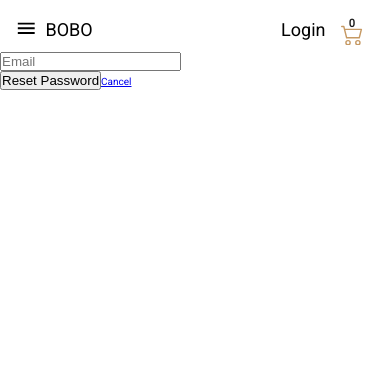
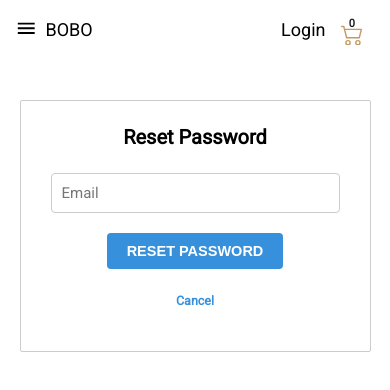
Before and after one commit to davidkaggulire/react-bobo-store, a React (Create React App) app: page /resetPassword in a window 390 px wide. Shown: the top 390 px of the page. Built offline with nearby package versions, Linux system fonts and the light colour scheme.

Commit message:
add Reset function new styles

```diff
--- a/src/components/auth/ResetPassword.module.css
+++ b/src/components/auth/ResetPassword.module.css
@@ -1,108 +1,120 @@
-.form_section {
-  margin: 8rem auto;
-  text-align: center;
+.form_div {
+  margin-top: 10rem;
+  display: flex;
+  flex-direction: column;
+  justify-content: center;
+  gap: 1rem;
+  align-items: center;
 }
 
-.resetform {
-  margin: auto;
-  border: 1px solid #ccc;
-  border-radius: 1rem;
-  width: 30%;
+.brand {
+  display: flex;
+  align-items: center;
+  gap: 1rem;
+  justify-content: center;
 }
 
-.control {
-  margin: 3rem;
-  padding: 0.5rem;
-  font-size: 1.6rem;
+.app_heading {
+  color: black;
 }
 
-.control label {
-  display: block;
-  text-align: center;
+.form {
+  width: 40%;
+  display: flex;
+  flex-direction: column;
+  gap: 2rem;
+  border-radius: 0.2rem;
+  padding: 2rem 4rem;
+  border: 1px solid #ccc;
+  font-family: "Roboto", sans-serif;
 }
 
-.control input {
-  width: 50%;
-  padding: 0.5rem;
-  border: 1px solid #ccc;
-  border-radius: 0.5rem;
+.input {
+  background-color: transparent !important;
+  padding: 1rem;
+  border: 0.1rem solid #ccc;
+  border-radius: 0.4rem;
+  color: black;
+  width: 100%;
+  font-size: 1.4rem;
+  font-family: "Roboto", sans-serif;
+  transition: 0.4s ease-in-out;
 }
 
-/* .actions{
-    display: flex;
-    flex-direction: row;
-    justify-content: space-between;
-} */
-
-.actions button {
-  color: black;
-  width: 30%;
-  margin-bottom: 1.4rem;
-  padding: 0.5rem;
-  border: 0;
-  border-radius: 0.5rem;
-  font-size: 1.6rem;
+.input:focus {
+  border: 0.1rem solid #2168d4;
+  outline: none;
 }
 
-.actions button:hover {
+.button {
+  background-color: #3690dc;
   color: white;
-  background-color: blueviolet;
+  padding: 1rem 2rem;
+  border: none;
+  font-weight: bold;
+  cursor: pointer;
+  border-radius: 0.4rem;
+  text-transform: uppercase;
+  font-size: 1.3rem;
+  transition: 0.5s ease-in-out;
 }
 
-.actions a {
-  color: black;
-  width: 50%;
-  margin-left: 4rem;
-  margin-bottom: 1.4rem;
-  padding: 0.5rem;
-  border: 0;
-  border-radius: 0.5rem;
-  font-size: 1.6rem;
+.button:hover {
+  background-color: #2168d4;
 }
 
-.actions a:hover {
-  color: red;
-  text-decoration: solid;
+.switch {
+  font-size: 1.25rem;
+  text-transform: none;
 }
 
-@media screen and (max-width: 1000px) {
-  .resetform {
+.switch a {
+  color: #3690dc;
+  font-size: 1.25rem;
+  text-decoration: none;
+  font-weight: bold;
+  text-transform: none;
+}
+
+.switch a:hover {
+  text-decoration: underline;
+}
+
+.button__holder {
+  display: flex;
+  gap: 2rem;
+  align-items: center;
+}
+
+@media screen and (max-width: 900px) {
+  .form {
     width: 60%;
+    padding: 2rem 3rem;
   }
 }
 
-@media screen and (max-width: 770px) {
-  .resetform {
-    width: 70%;
-  }
-  .control input {
-    width: 100%;
-    padding: 0.5rem;
-    border: 1px solid #ccc;
-    border-radius: 0.5rem;
-  }
-}
-
-@media screen and (max-width: 500px) {
-  .resetform {
+@media screen and (min-width: 360px) and (max-width: 480px) {
+  .form {
     width: 90%;
-  }
-}
-
-@media screen and (max-width: 350px) {
-  .resetform {
-    width: 95%;
+    padding: 2rem 3rem;
   }
 
-  .heading {
-    font-size: 1.55rem;
+  .button__holder {
+    display: flex;
+    flex-direction: column;
+    gap: 2rem;
+    align-items: center;
   }
 
-  .control {
+  .input {
     font-size: 1.5rem;
   }
 
-  .actions button {
-    font-size: 1.5rem;
+  .button {
+    font-size: 1.45rem;
+  }
+
+  .switch {
+    font-size: 1.4rem;
   }
 }
```
